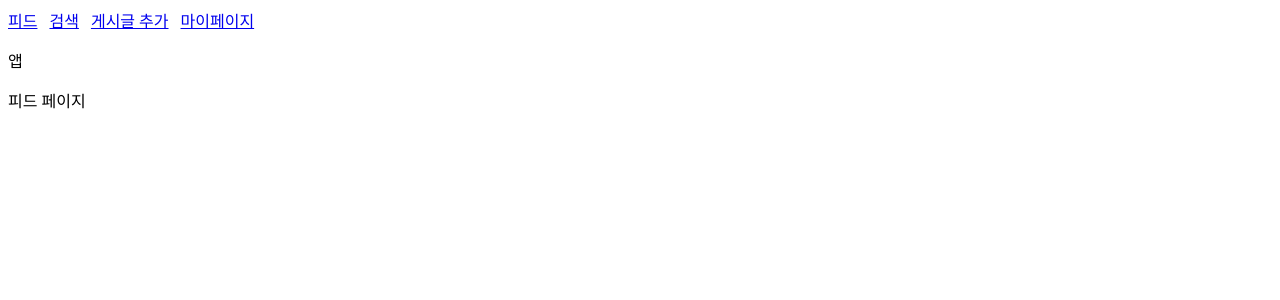
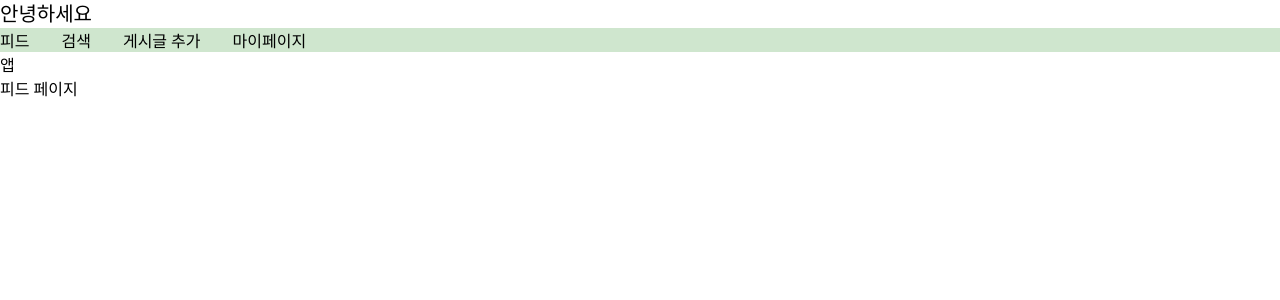
Before and after one commit to mung96/pistachio-Front, a Vue app: page / in a window 1280 px wide. Shown: the top 300 px of the page. Built offline with nearby package versions, Linux system fonts and the light colour scheme.

Commit message:
💄 css변수 지정

```diff
--- a/index.html
+++ b/index.html
@@ -5,6 +5,8 @@
     <link rel="icon" href="/favicon.ico">
     <meta name="viewport" content="width=device-width, initial-scale=1.0">
     <title>Vite App</title>
+    <link rel="stylesheet" href="/src/styles/global.css">
+    <link rel="stylesheet" href="/src/styles/design.css">
   </head>
   <body>
     <div id="app"></div>
--- a/src/components/common/Navbar.vue
+++ b/src/components/common/Navbar.vue
@@ -1,6 +1,8 @@
 <template>
   <nav>
-     <Flex gap="12px">
+    <span>안녕하세요</span>
+     <Flex gap="32px" >
+
         <RouterLink :to=PATH.FEED><div class="navbar-item">피드</div></RouterLink>
         <RouterLink :to=PATH.SEARCH><div class="navbar-item">검색</div></RouterLink>
         <RouterLink :to=PATH.CREATE_POST><div class="navbar-item">게시글 추가</div></RouterLink>
@@ -13,8 +15,17 @@
     import { RouterLink } from "vue-router";
     import {PATH} from "@/constants/router"
     import Flex from "@/design/Flex.vue";
+
 </script>
 
 <style scoped>
 
+div{
+  background-color: var(--main-color);
+
+}
+span{
+  font: var(--xl-font) sans-serif ;
+}
+
 </style>
--- /dev/null
+++ b/src/styles/design.css
@@ -0,0 +1,33 @@
+:root{
+    /* 색상지정 */
+    --main-color:#CFE6CE;
+    --sub-color:#50D6B0;
+    --pinkred-color: #F7385A;
+    --green-color: #14D863;
+
+    --gray100-color:#F6F7F7;
+    --gray200-color:#D4D5D8;
+    --gray600-color:#6B6E76;
+    --gray700-color:#52555B;
+
+    /* typograpy 지정 = fonts-size + line-height */
+    --xl-font: 20px/28px ;
+    --lg-font: 18px/28px ;
+    --base-font: 16px/24px ;
+    --sm-font: 14px/20px ;
+    --xs-font: 12px/20px ;
+
+    /* gap, radius 변수 지정 */
+    --spacing-1 : 4px;
+    --spacing-2 : 8px;
+    --spacing-3 : 12px;
+    --spacing-4 : 16px;
+    --spacing-5 : 20px;
+    --spacing-6 : 24px;
+    --spacing-7 : 28px;
+    --spacing-8 : 32px;
+    --spacing-9 : 36px;
+    --spacing-10 : 40px;
+    --spacing-11 : 44px;
+    --spacing-12 : 48px;
+}
--- /dev/null
+++ b/src/styles/global.css
@@ -0,0 +1,25 @@
+body {
+    margin: 0;
+    padding: 0;
+    box-sizing: border-box;
+    min-height: 100%;
+}
+
+html {
+    height: 100%;
+}
+
+#root {
+    min-height: 100%;
+}
+
+a{
+    text-decoration: none;
+    color: inherit;
+}
+
+* {
+    box-sizing: inherit;
+    margin: 0;
+    padding: 0;
+}
```
Also changed, not shown: 2 other files (tests, documents, lock files or other folders).
